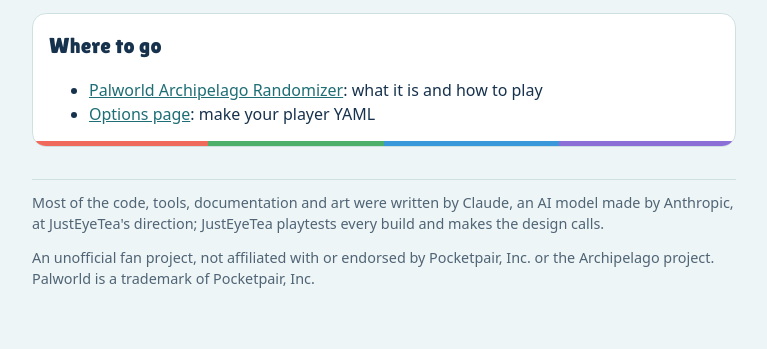
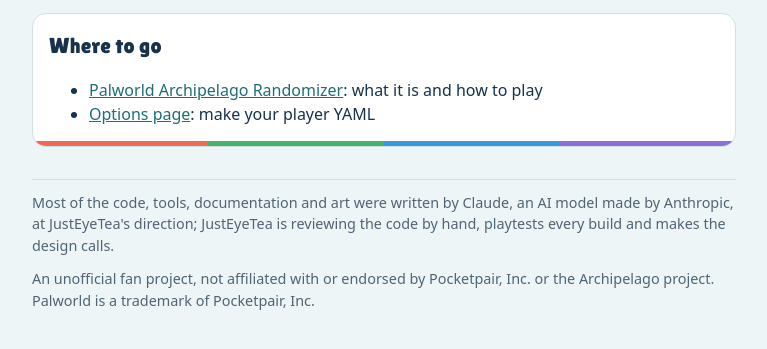
Before and after one commit to JustEyeTea/Palworld-Archipelago-Randomizer, a plain HTML site: page docs/404.html in a window 1280 px wide. Shown: the part 229-578 px from the top of the page, without its empty margins (256-1023 px from the left). Drawn offline with Linux system fonts and the light colour scheme.

Commit message:
AI credit: JustEyeTea is reviewing the code by hand
The README, setup guide, game page, site pages and release notes say so, as JustEyeTea asked.

Co-Authored-By: Claude Opus 5.5 <noreply@anthropic.com>
Claude-Session: https://claude.ai/code/session_01Bc3bYXpTwEvXxqPSQ4feef

```diff
--- a/docs/404.html
+++ b/docs/404.html
@@ -44,7 +44,8 @@
   </section>
   <footer>
     <p>Most of the code, tools, documentation and art were written by Claude, an AI model made by Anthropic, at
-      JustEyeTea's direction; JustEyeTea playtests every build and makes the design calls.</p>
+      JustEyeTea's direction; JustEyeTea is reviewing the code by hand, playtests every build and
+      makes the design calls.</p>
     <p>An unofficial fan project, not affiliated with or endorsed by Pocketpair, Inc. or the Archipelago project.
       Palworld is a trademark of Pocketpair, Inc.</p>
   </footer>
```
Also changed, not shown: docs/index.html (+2 -1 lines), 4 other files.
